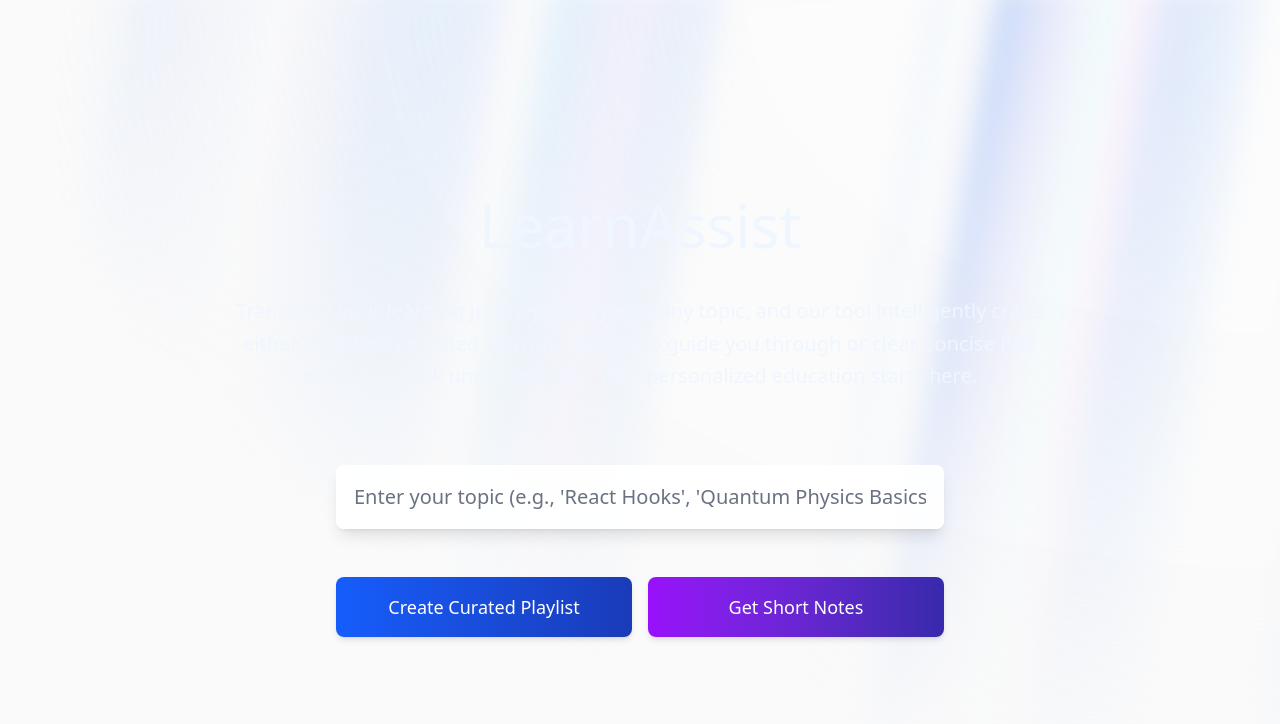
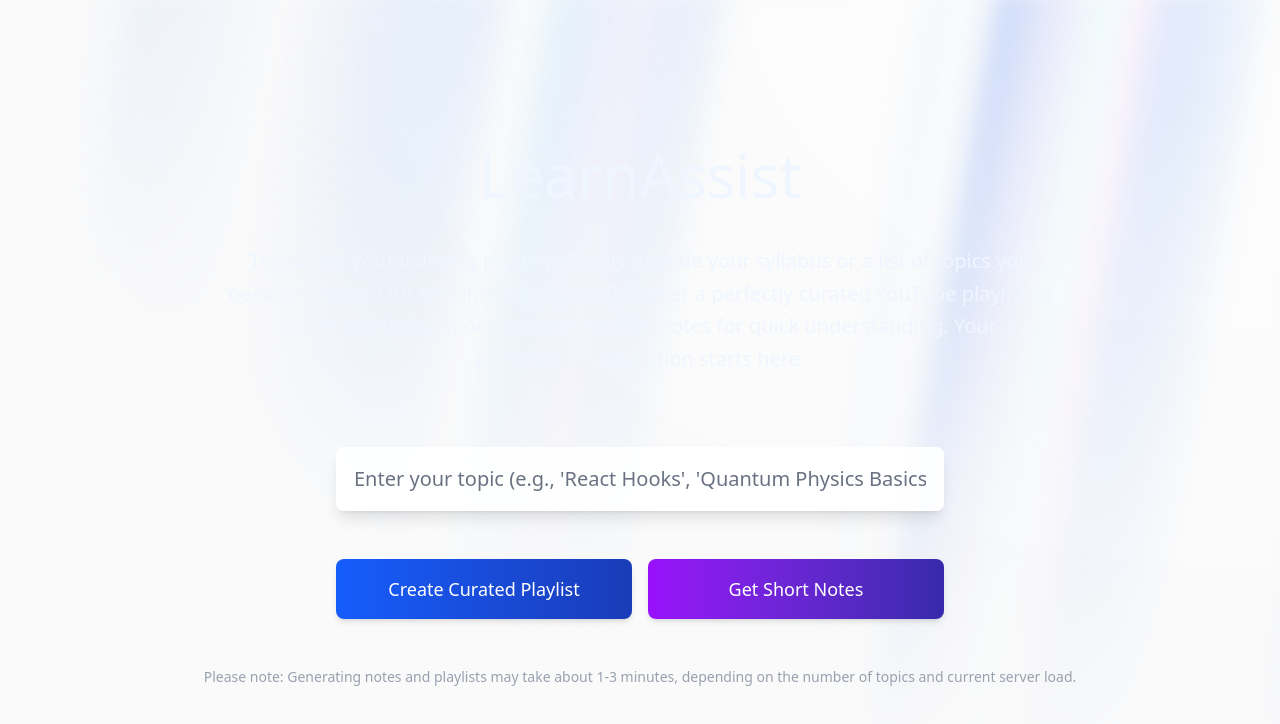
Before and after one commit to GSMCodes/learn-assist, a Next.js app: page / in a window 1280 px wide. Shown: the top 724 px of the page. Built offline with nearby package versions, Linux system fonts and the light colour scheme.

Commit message:
MInor ui changes

```diff
--- a/src/app/page.js
+++ b/src/app/page.js
@@ -1,6 +1,7 @@
 import React from 'react';
 import Headings from '@/components/Headings';
 import Search from '@/components/Search';
+import Footer from '@/components/Footer';
 
 const Page = () => {
 
@@ -13,6 +14,8 @@ const Page = () => {
 
       <Search />
 
+      <Footer />
+
     </div>
   );
 };
--- /dev/null
+++ b/src/components/Footer.js
@@ -0,0 +1,14 @@
+import React from "react";
+
+const Footer = () => {
+    return (
+        <footer className="mt-12 text-center text-gray-400 text-sm">
+        <p>
+          Please note: Generating notes and playlists may take about 1-3 minutes,
+          depending on the number of topics and current server load.
+        </p>
+        </footer>
+    )
+}
+
+export default Footer;
--- a/src/components/Headings.js
+++ b/src/components/Headings.js
@@ -12,7 +12,7 @@ const Headings = () => {
       </div>
       <div id='para'>
         <p className="text-lg md:text-xl leading-relaxed">
-          Transform your learning journey. Just type in any topic, and our tool intelligently crafts either a perfectly curated YouTube playlist to guide you through or clear, concise PDF notes for quick understanding. Your personalized education starts here.
+          Transform your learning journey. Simply provide your syllabus or a list of topics you need to master. Our tool intelligently crafts either a perfectly curated YouTube playlist to guide you through or clear, concise PDF notes for quick understanding. Your personalized education starts here.
         </p>
       </div>
     </div>
```
